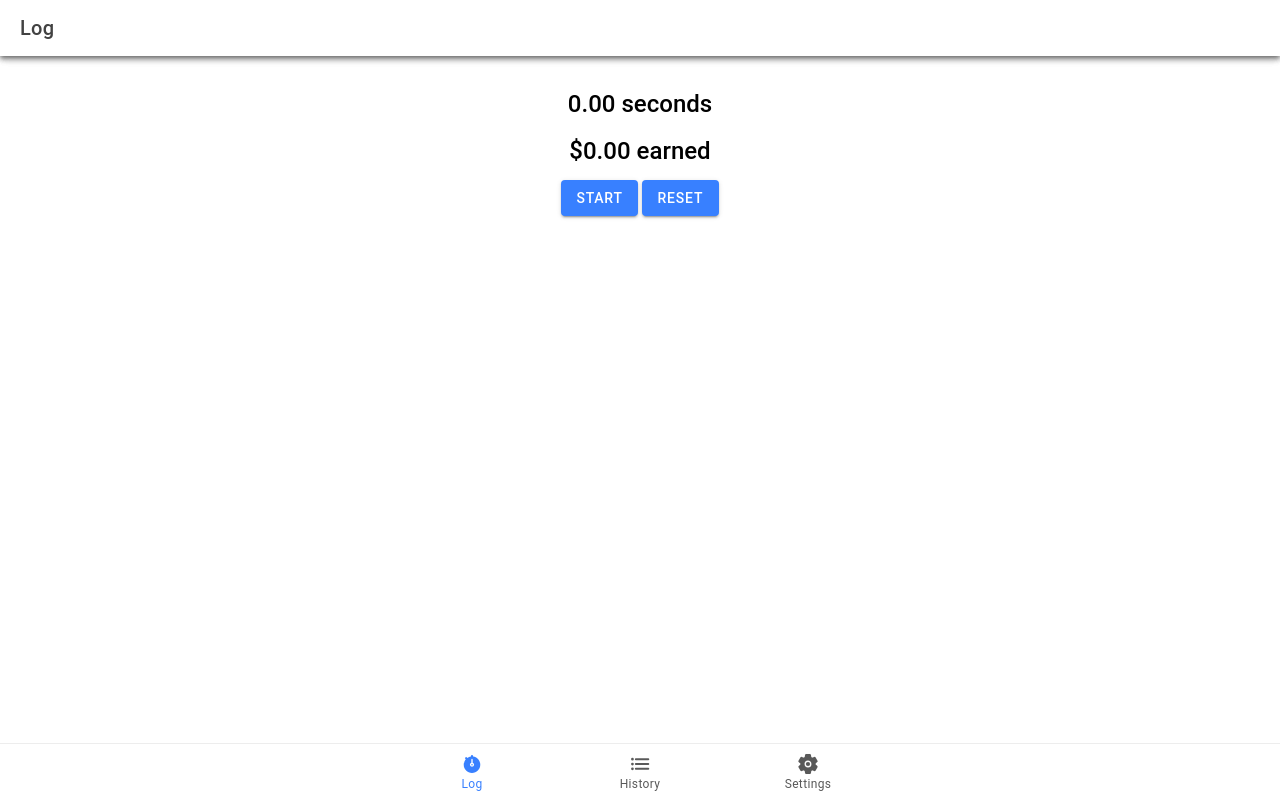
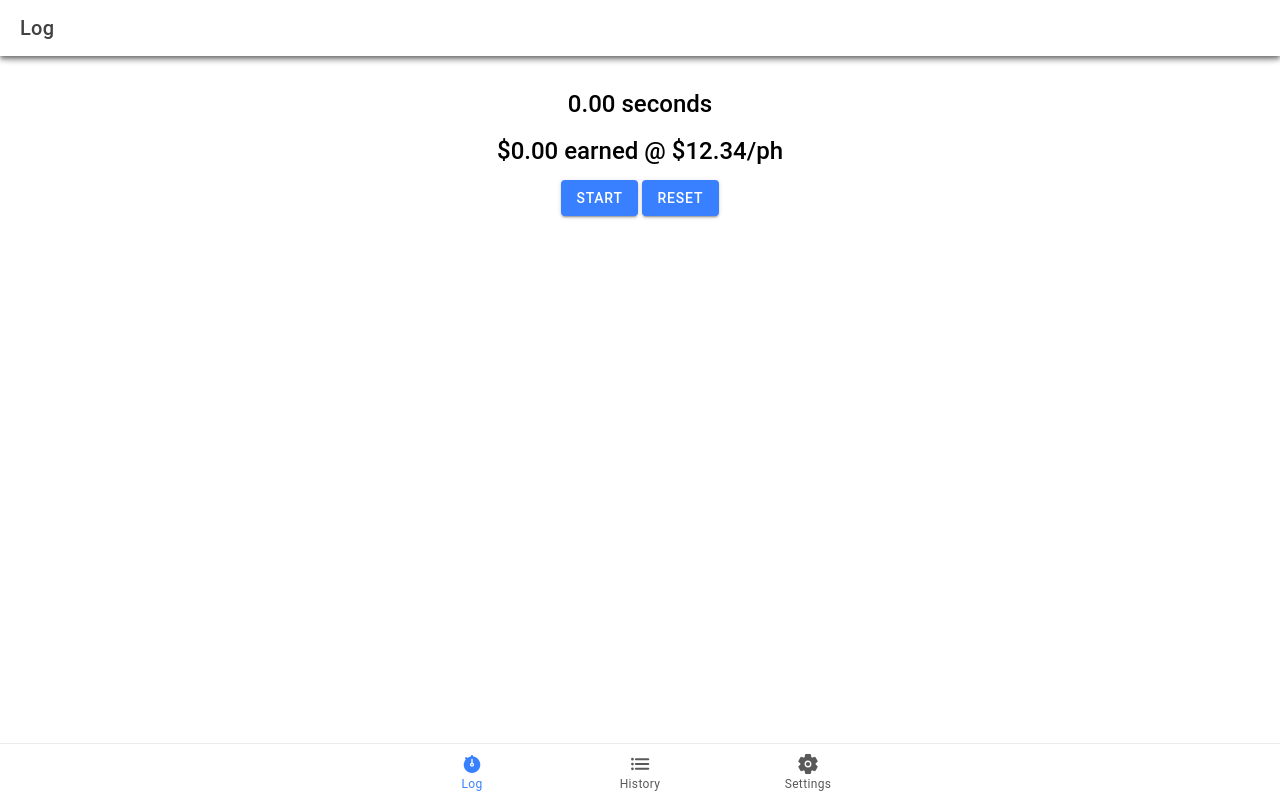
Before and after one commit to TheQueenIsDead/loot-logger, a React (Vite) app in the folder app/: page /log in a window 1280 px wide. Built offline with nearby package versions, Linux system fonts and the light colour scheme.

Commit message:
feat: display wage next to money earned

```diff
--- a/app/src/components/LogContainer.tsx
+++ b/app/src/components/LogContainer.tsx
@@ -70,7 +70,7 @@ const LogContainer: React.FC = () => {
             <IonContent className="ion-padding">
                 <div style={{ textAlign: 'center' }}>
                     <h2>{formatTime(elapsedTime)} seconds</h2>
-                    <h2>${moneyEarned(elapsedTime)} earned</h2>
+                    <h2>${moneyEarned(elapsedTime)} earned @ ${wage}/ph</h2>
                     {startTime === 0 ? (
                         <IonButton onClick={handleStart}>Start</IonButton>
                     ) : (
```
